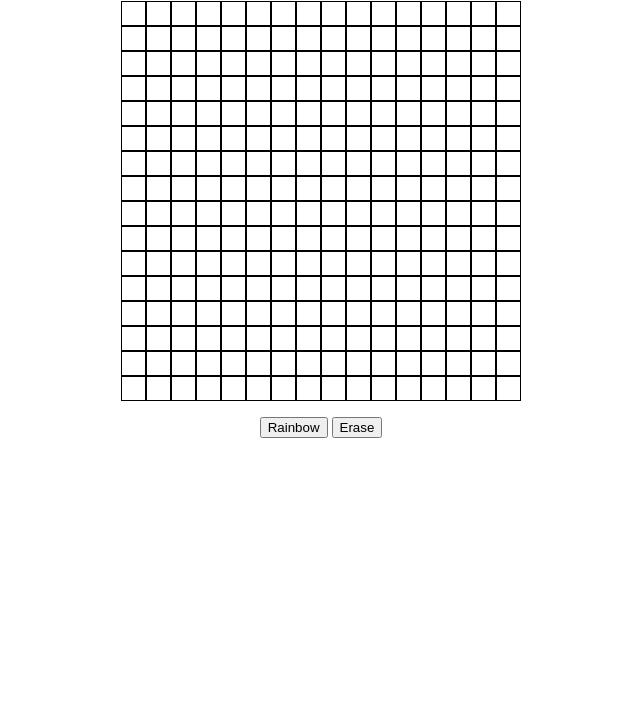
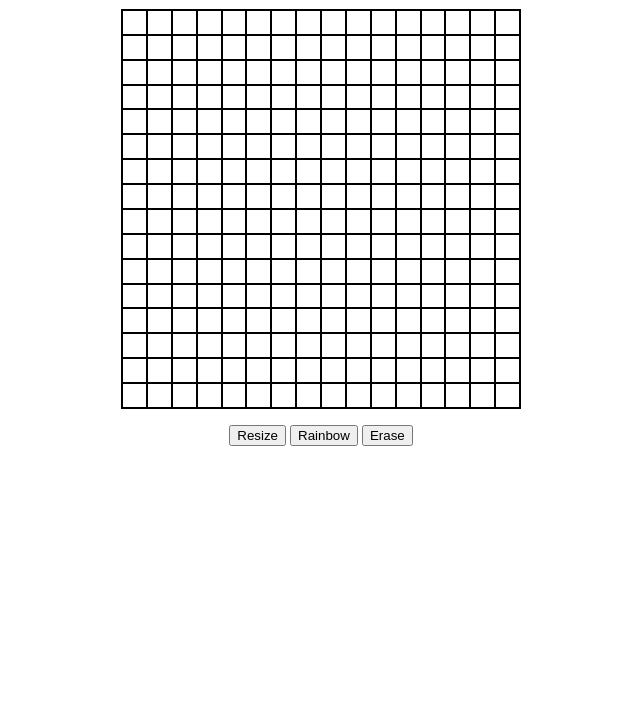
Before and after one commit to kalinaptrsn/etch-a-sketch, a plain HTML site: page index.html in a window 1280 px wide. Shown: the part 79-800 px from the top of the page, without its empty margins (319-959 px from the left). Drawn offline with Linux system fonts and the light colour scheme.

Commit message:
Rework function to create grid

```diff
--- a/index.html
+++ b/index.html
@@ -8,10 +8,11 @@
 
 <h1 class="header">Etch-A-Sketch</h1>
 
-    <div class="container" id="grid">
+    <div class="container">
     </div>
 
     <div class="buttons">
+    <button class="button" type="button" id="resize">Resize</button>
     <button class="button" type="button" id="rainbow">Rainbow</button>
     <button class="button" type="button" id="erase">Erase</button>
     </div>
@@ -21,6 +22,11 @@
 </html>
 
 <style>
+
+html {
+    display: flex;
+    justify-content: center;
+}
 
 * {
   box-sizing: border-box;
@@ -32,10 +38,13 @@
 
 .container {
   display: grid;
-  justify-content: center;
-  align-content: center;
-  grid-template-columns: repeat(16, 25px [col-start]);
+  height: 400px;
+  width: 400px;
+  border: 1px solid black;
+}
 
+.square {
+    border: 1px solid black;
 }
 
 .buttons {
--- a/script.js
+++ b/script.js
@@ -1,7 +1,12 @@
+const defaultPixelSize = 16;
+
 const container = document.querySelector('.container');
 const rainbow = document.querySelector('#rainbow');
 const erase = document.querySelector('#erase');
+const resize = document.querySelector('#resize');
 let color = 'black';
+
+fillGrid(defaultPixelSize);
 
 const getRainbowColor = () => {
     const randomNum1 = Math.random() * 255;
@@ -10,16 +15,22 @@ const getRainbowColor = () => {
     return `rgb(${randomNum1}, ${randomNum2}, ${randomNum3})`;
 };
 
-for (let i = 0; i < 256; i++) {
+function fillGrid(pixelSize) {
+    const grid = pixelSize * pixelSize;
+    for (let i = 0; i < grid; i++) {
         const div = document.createElement('div');
-    div.style = "border: 1px solid black; height: 25px; width: 25px";
         container.appendChild(div);
+        div.className = 'square';
         div.addEventListener('mouseover', function(e) {
             const hoverColor = color === 'rainbow'
                 ? getRainbowColor()
                 : color;
             this.style.backgroundColor = hoverColor;
         });
+    }
+
+    container.style.gridTemplateColumns = `repeat(${pixelSize}, 1fr)`;
+    container.style.gridTemplateRows = `repeat(${pixelSize}, 1fr)`;
 }
 
   erase.addEventListener('click', () => {
@@ -29,3 +40,12 @@ for (let i = 0; i < 256; i++) {
   rainbow.addEventListener('click', () => {
         color = 'rainbow';
   })
+
+  function resizeGrid(input){
+
+    }
+
+    resize.addEventListener('click', () => {
+        const input = prompt('How many squares per side? (Maxiumum 100');
+        console.log(input);
+    })
```
Lines whose indentation alone changed are shown as unchanged.
